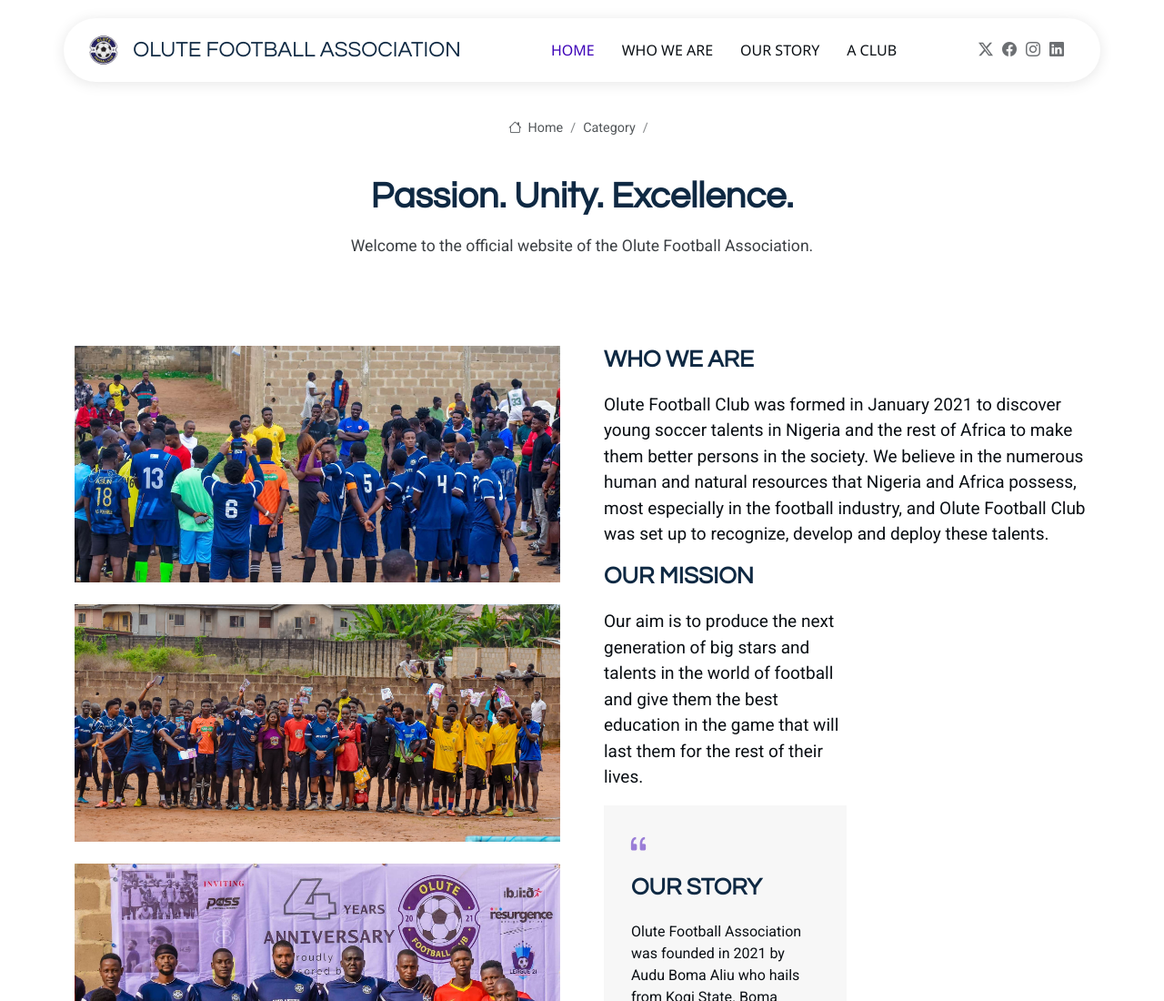
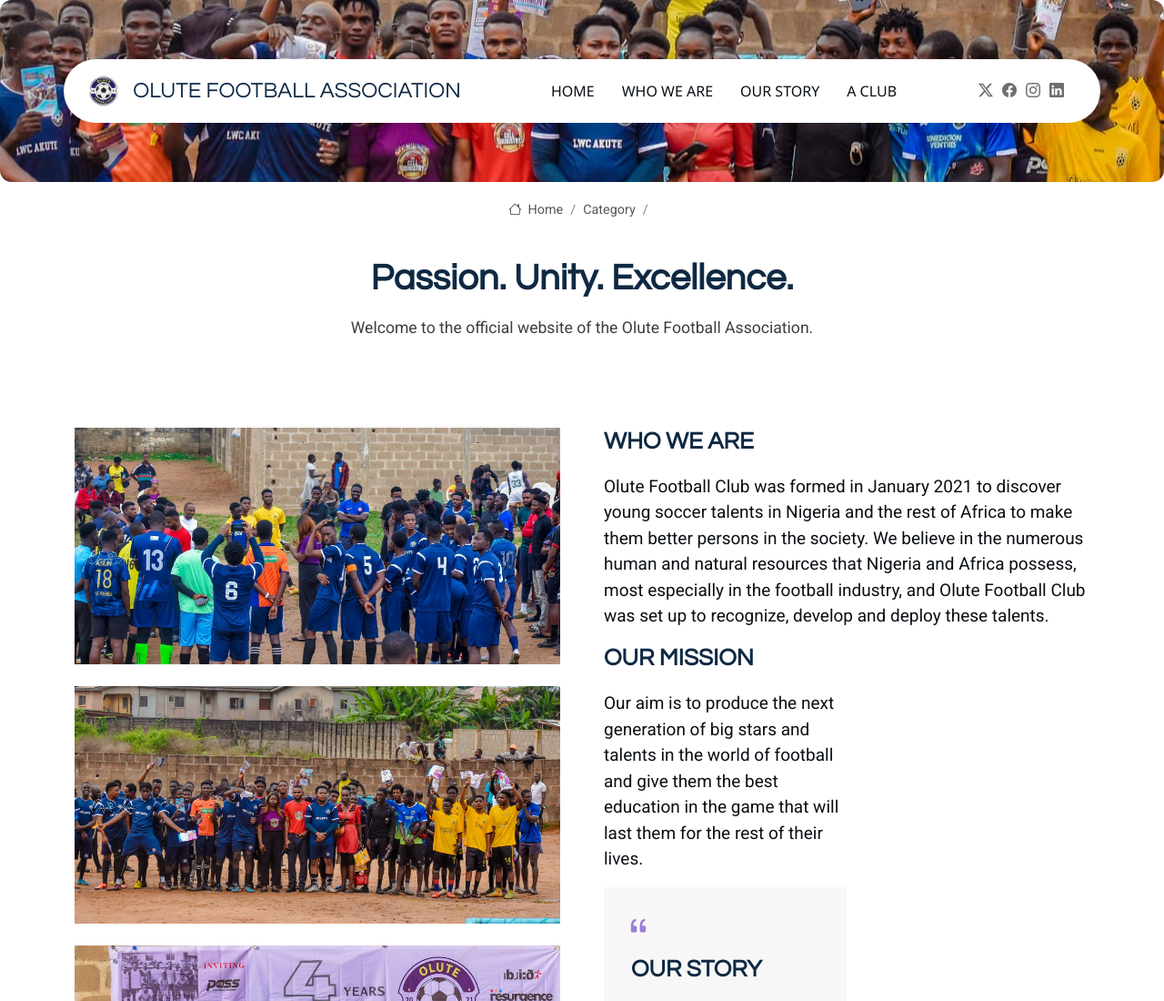
Before and after one commit to Ezekiel-2103/olute2, a plain HTML site: page index.html in a window 1280 px wide. Shown: the top 1100 px of the page at 91% size. Drawn offline with Linux system fonts and the light colour scheme.

Commit message:
Update index.html

```diff
--- a/index.html
+++ b/index.html
@@ -3,7 +3,15 @@
   <style>
     .me{
       font-size: 19px;
+    }header{
+      background: url(assets/img/portfolio/WhatsApp\ Image\ edited3.jpg);
+      background-repeat: no-repeat;
+      background-position: center;
+     width: auto;
+     height: 200px;
+     border-radius: 13px;
     }
+
   </style>
   <head>
     <meta charset="utf-8" />
```
